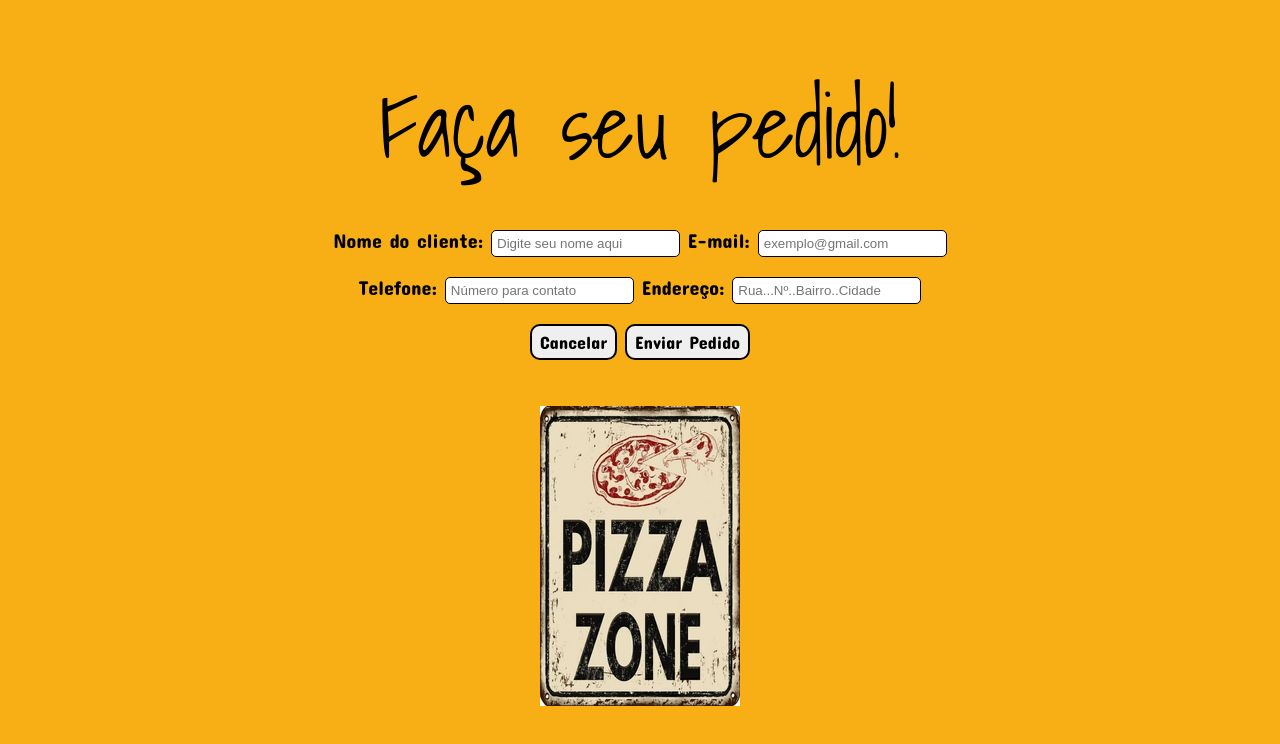
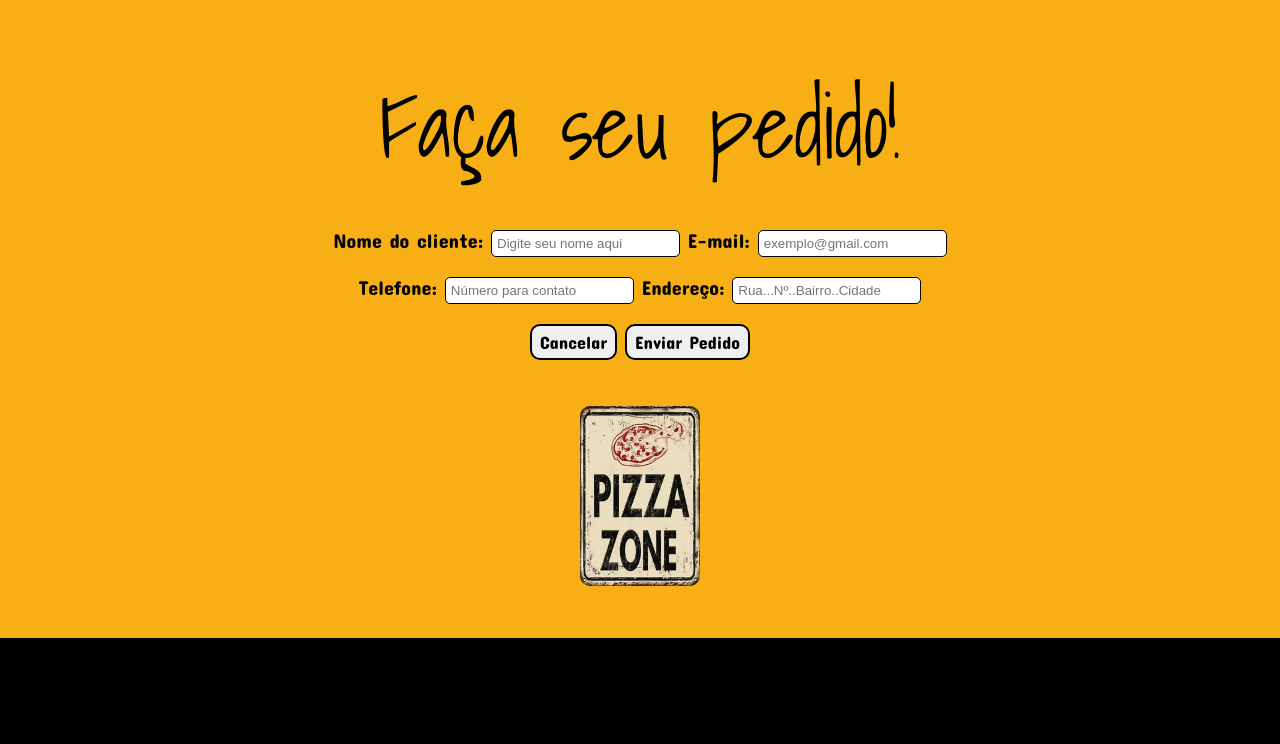
Before and after one commit to tguedesADS/projeto-aula06, a plain HTML site: page index.html in a window 1280 px wide. Shown: the part 2089-2833 px from the top of the page. After the commit the page ends 2727 px from the top, so only its background shows below. Drawn offline with Linux system fonts and the light colour scheme.

Commit message:
Update style.css

```diff
--- a/style.css
+++ b/style.css
@@ -224,3 +224,8 @@ body {
     border: #f19c3a 2px solid;
     transform: scale(1.1);
 }
+
+.box-contato img{
+    max-width: 120px;
+    border-radius: 10px;
+}
```
